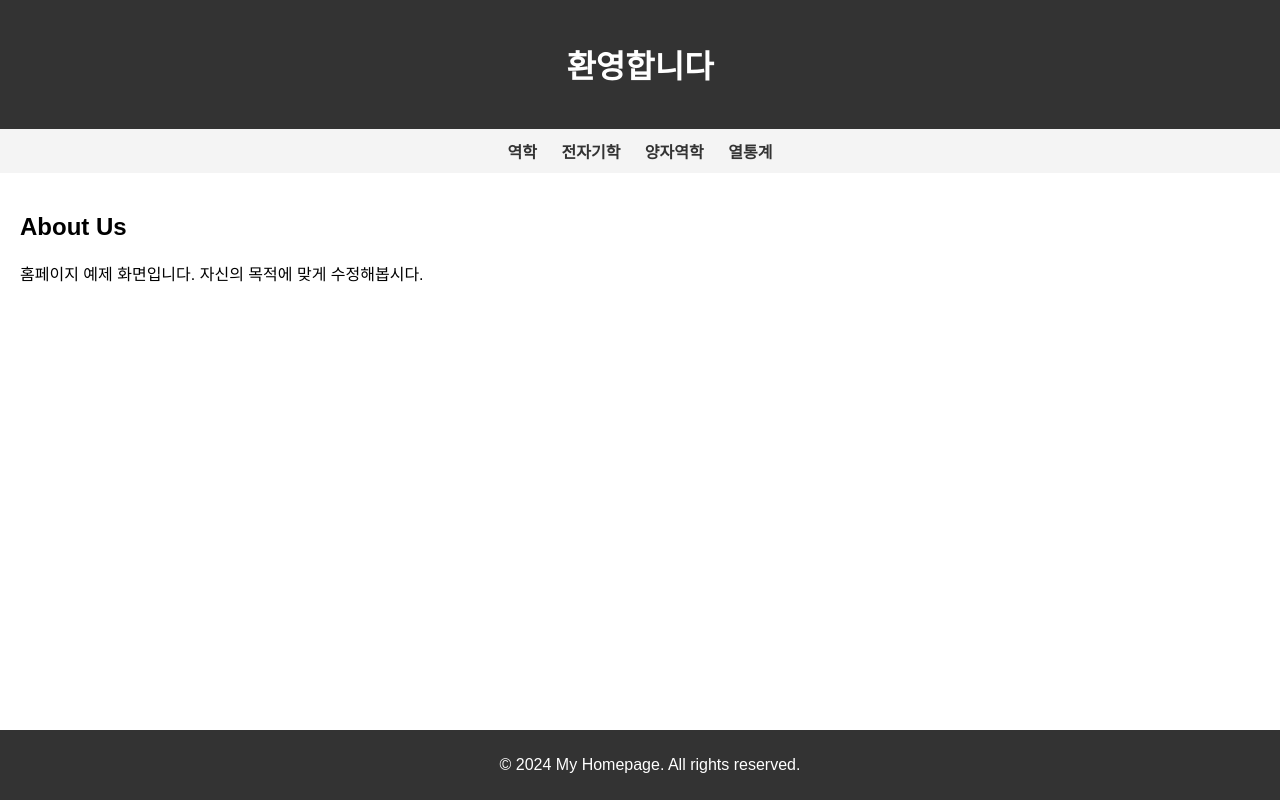
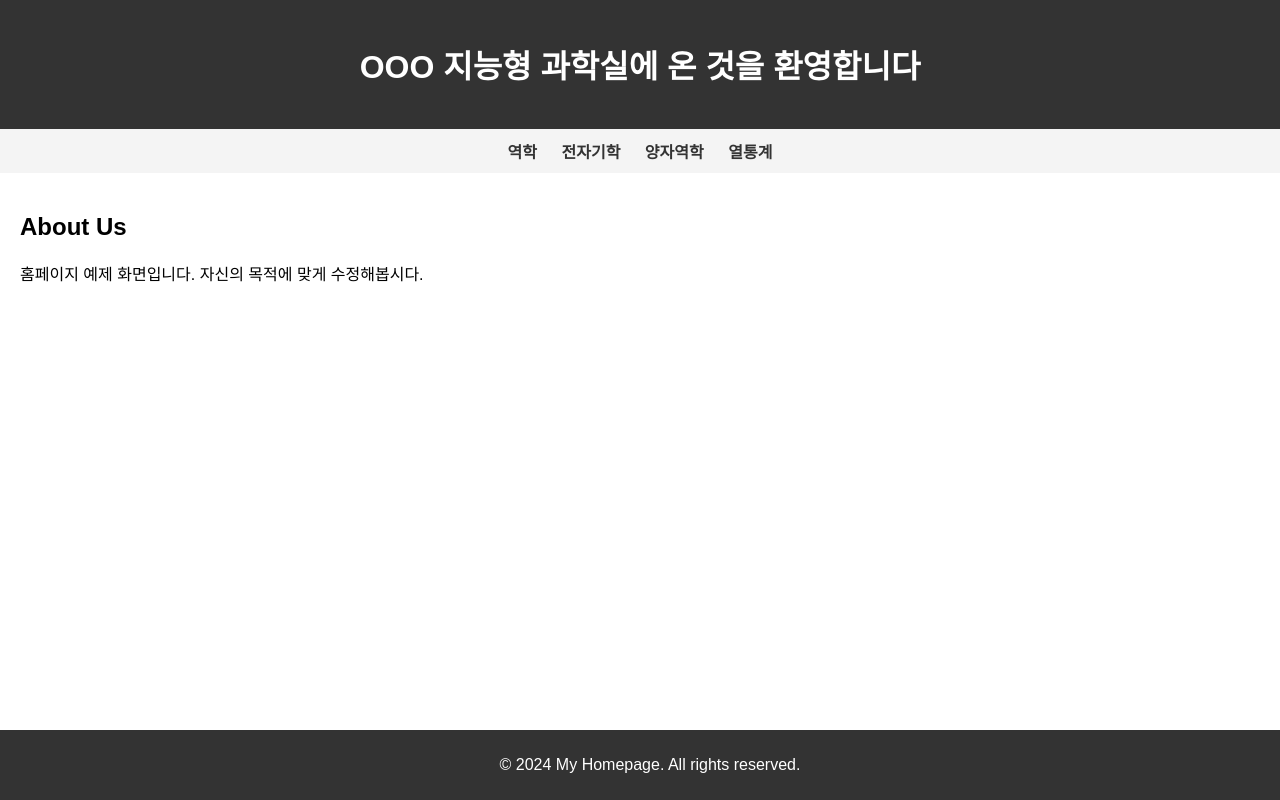
Before and after one commit to BeyondPhyed/phys24B_001, a plain HTML site: page index.html in a window 1280 px wide. Drawn offline with Linux system fonts and the light colour scheme.

Commit message:
Update index2.html

```diff
--- a/index.html
+++ b/index.html
@@ -44,7 +44,7 @@
 <body>
 
     <header>
-        <h1>환영합니다</h1>
+        <h1>OOO 지능형 과학실에 온 것을 환영합니다</h1>
     </header>
 
     <nav>
```
